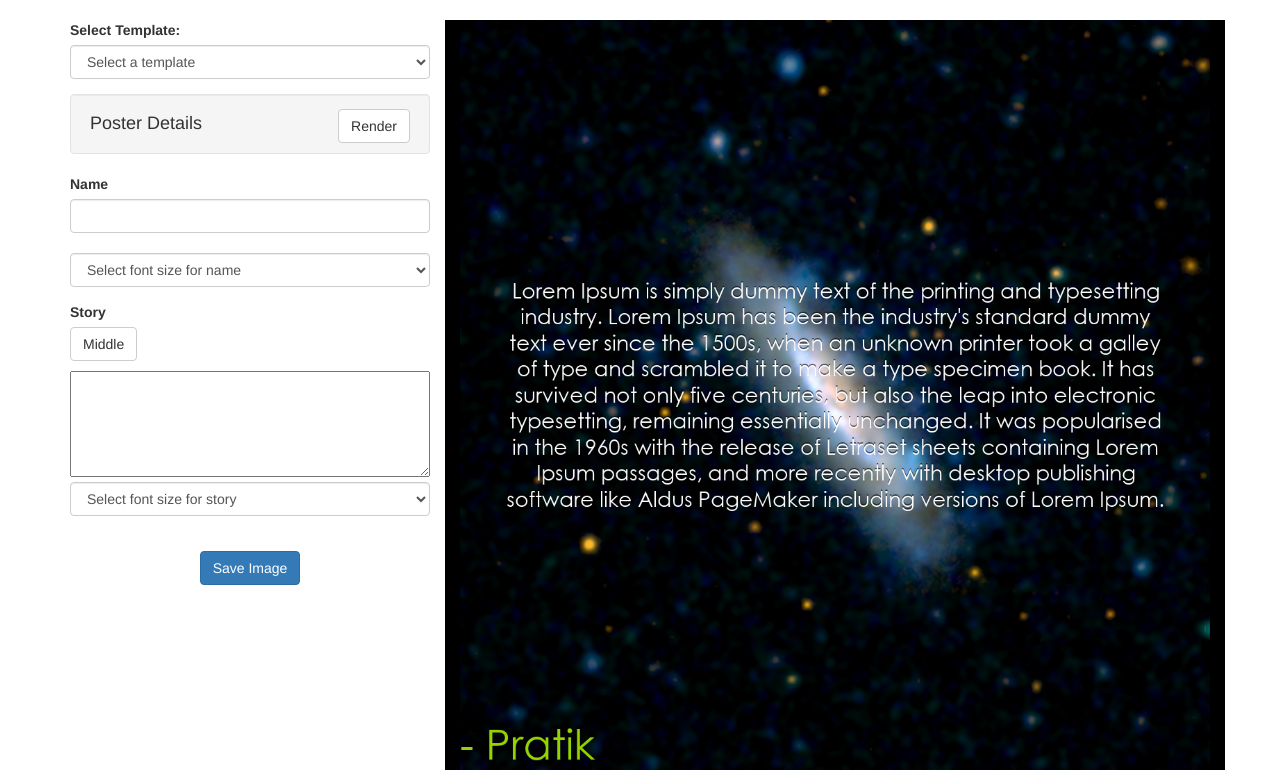
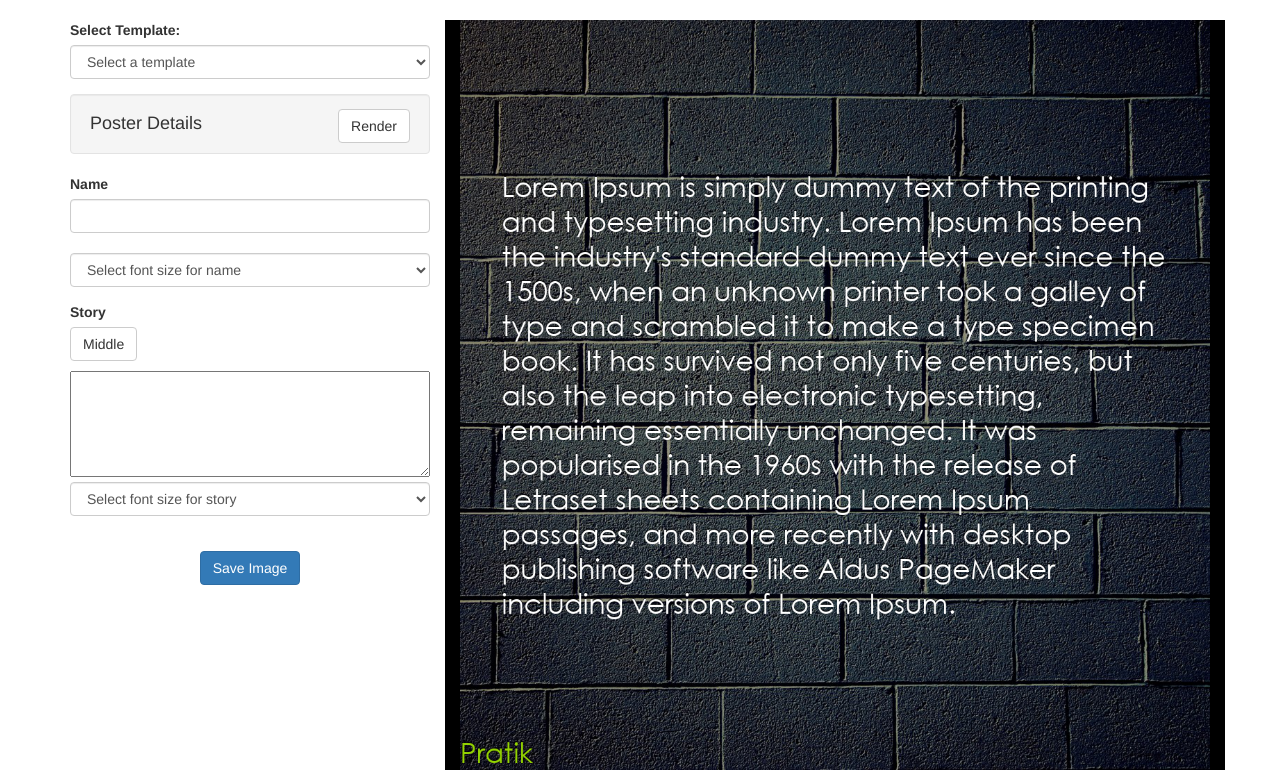
Before and after one commit to SamPratik/poster-maker, a PHP site: page / in a window 1280 px wide. Shown: the part 52-822 px from the top of the page. Run offline with PHP 8.4, Linux system fonts and the light colour scheme; some libraries are stand-ins or nearby versions.

Commit message:
understood and changed variable name to position and align

```diff
--- a/generate_image.php
+++ b/generate_image.php
@@ -4,8 +4,8 @@
 $name = $_POST['name'];
 $story = $_POST['story'];
 $template = $_POST['template'];
-$pos1 = $_POST['pos1'];
-$pos2 = $_POST['pos2'];
+$align = $_POST['align'];
+$position = $_POST['position'];
 $nameFontSize = $_POST['nameFontSize'];
 $storyFontSize = $_POST['storyFontSize'];
 
@@ -26,7 +26,7 @@
 $box->setFontColor(new Color(255, 255, 255));
 $box->setTextShadow(new Color(0, 0, 0, 50), 0, -2);
 $box->setBox(60, 60, 960, 960);
-$box->setTextAlign($pos1, $pos2);
+$box->setTextAlign($align, $position);
 $box->draw($story);
 
 // inserting text in the left-bottom corner of the image...
--- a/index.php
+++ b/index.php
@@ -94,8 +94,8 @@
 </div>
 
 <script>
-  var position1 = 'left';
-  var position2 = 'top';
+  var align = 'left';
+  var position = 'top';
   var nameFontSize = 40;
   var storyFontSize = 40;
   // calling this function after every change in input field...
@@ -108,8 +108,8 @@
     fd.append('name', name);
     fd.append('story', story);
     fd.append('template', template);
-    fd.append('pos1', position1);
-    fd.append('pos2', position2);
+    fd.append('align', align);
+    fd.append('position', position);
     fd.append('nameFontSize', nameFontSize);
     fd.append('storyFontSize', storyFontSize);
 
@@ -135,12 +135,12 @@
   function toggleCenter(e) {
     e.preventDefault();
     $("#middleText").toggleClass('active-middle');
-    if (position1 == 'left') {
-      position1 = 'center';
-      position2 = 'center';
+    if (position == 'top') {
+      align = 'left';
+      position = 'center';
     } else {
-      position1 = 'left';
-      position2 = 'top';
+      align = 'left';
+      position = 'top';
     }
 
     generate_image();
```
Also changed, not shown: save-images/download.jpg.
